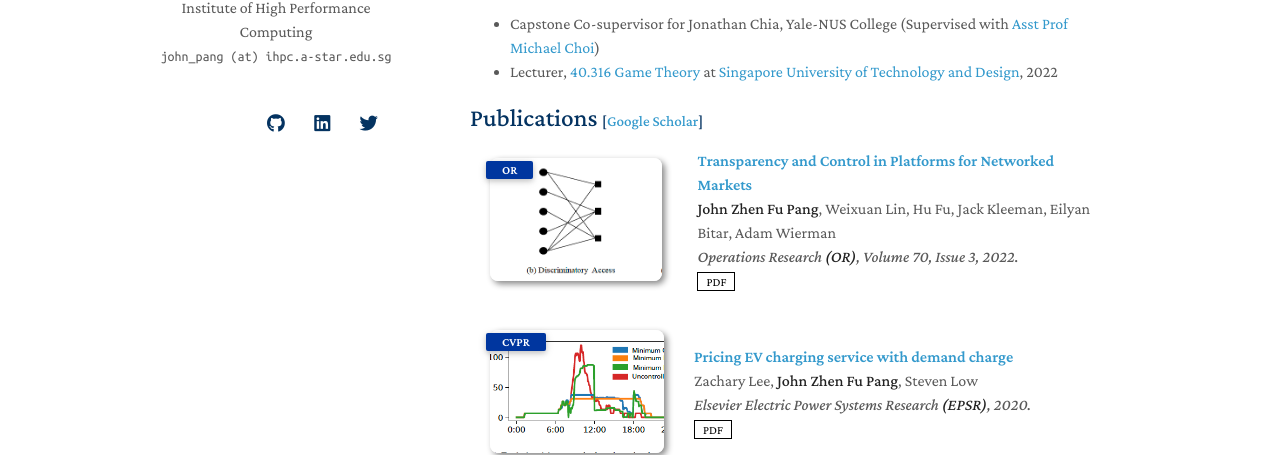
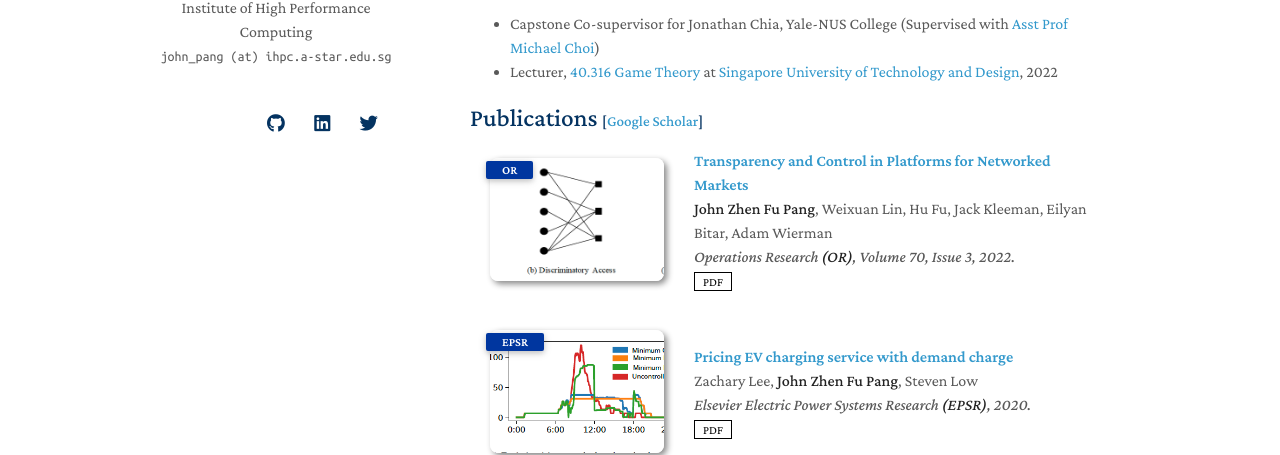
Before and after one commit to j-pang/j-pang.github.io, a Jekyll site: the page built from index.md, in a window 1280 px wide and 900 px high, scrolled down 969 px. Shown: the part 293-748 px from the top of the window. Built offline with Jekyll 4.4.1, drawn with Linux system fonts in a browser that asks for light colours; nearby versions of some CDN libraries; a style sheet for code colours, icons or effects is not loaded; our own code applies the rules of GitHub Pages for plain Markdown files.

Commit message:
Update index.md

```diff
--- a/index.md
+++ b/index.md
@@ -37,7 +37,7 @@
 <ol class="bibliography">
 <li>
 <div class="pub-row">
-  <div class="col-sm-3 abbr" style="position: relative;padding-right: 20px;padding-left: 15px;">
+  <div class="col-sm-3 abbr" style="position: relative;padding-right: 15px;padding-left: 15px;">
     <img src="./assets/img/orpe_figure.png" class="teaser img-fluid z-depth-1">
             <abbr class="badge">OR</abbr>
   </div>
@@ -59,7 +59,7 @@
 <div class="pub-row">
   <div class="col-sm-3 abbr" style="position: relative;padding-right: 15px;padding-left: 15px;">
     <img src="./assets/img/epsr_figure.png" class="teaser img-fluid z-depth-1">
-            <abbr class="badge">CVPR</abbr>
+            <abbr class="badge">EPSR</abbr>
   </div>
   <div id="lee2020epsr" class="col-sm-9" style="position: relative;width: 100%;padding-right: 15px;padding-left: 20px;">
       <div class="title"><a href="https://par.nsf.gov/servlets/purl/10202834">Pricing EV charging service with demand charge</a></div>
```
